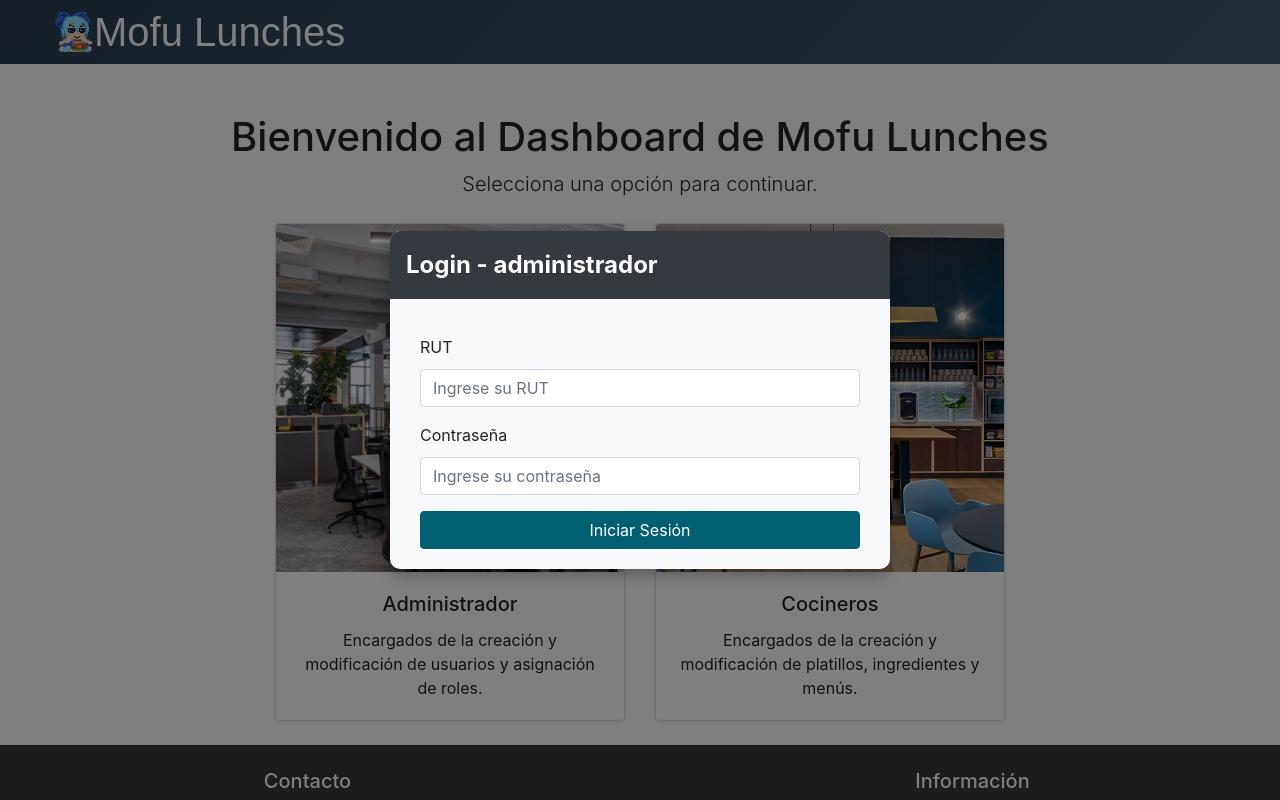
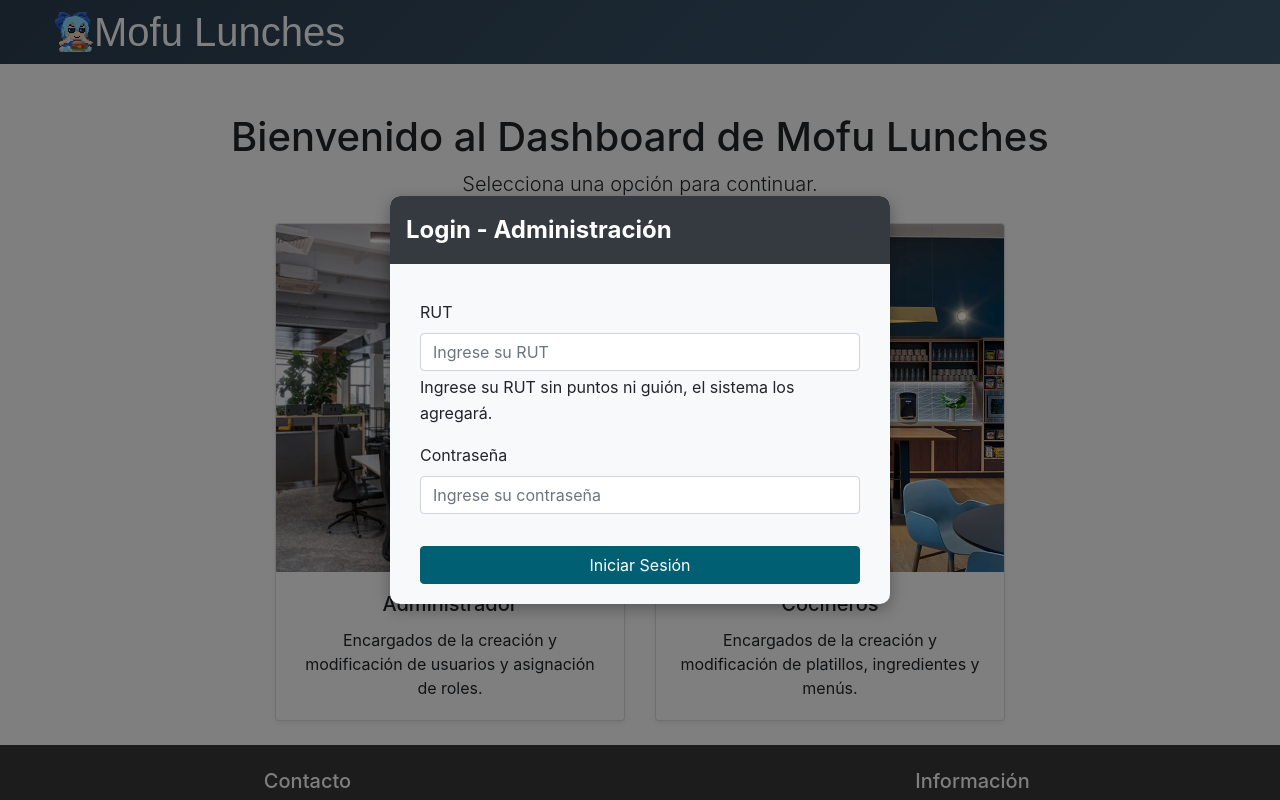
Before and after one commit to AstronautMarkus/MofuLunches-Web, a Flask app: page / in a window 1280 px wide, after a click that opens the changed part. Run offline with Flask 3, Linux system fonts and the light colour scheme; some libraries are stand-ins or nearby versions; some web fonts are replaced.

Commit message:
Modified Login with RUT decoration and error verifications.

```diff
--- a/mofulunches-web/app/static/js/login_modal.js
+++ b/mofulunches-web/app/static/js/login_modal.js
@@ -1,5 +1,19 @@
 function setModalTitle(role) {
     document.getElementById('loginModalLabel').innerText = 'Login - ' + role;
+}
+
+function formatRUT(input) {
+    let value = input.value.replace(/[^0-9kK]/g, '');
+    if (value.length > 1) {
+        value = value.slice(0, -1) + '-' + value.slice(-1);
+    }
+    if (value.length > 4) {
+        value = value.slice(0, -5) + '.' + value.slice(-5);
+    }
+    if (value.length > 8) {
+        value = value.slice(0, -9) + '.' + value.slice(-9);
+    }
+    input.value = value;
 }
 
 document.addEventListener("DOMContentLoaded", function () {
@@ -22,11 +36,23 @@ document.addEventListener("DOMContentLoaded", function () {
         flashContainer.innerHTML = '';
     });
 
+    const loadingSpinner = document.getElementById("loading-spinner");
+
     loginForm.addEventListener("submit", async function (e) {
         e.preventDefault();
 
-        const username = document.getElementById("username").value;
-        const password = document.getElementById("password").value;
+        let username = document.getElementById("username").value.trim();
+        const password = document.getElementById("password").value.trim();
+
+        if (!username || !password) {
+            flashContainer.innerHTML = '<div class="alert alert-error">RUT y contraseña son requeridos.</div>';
+            return;
+        }
+
+        // Remove formatting from RUT
+        username = username.replace(/[\.\-]/g, '');
+
+        loadingSpinner.style.display = "block";
 
         const response = await fetch("/login", {
             method: "POST",
@@ -35,6 +61,8 @@ document.addEventListener("DOMContentLoaded", function () {
             },
             body: JSON.stringify({ username, password })
         });
+
+        loadingSpinner.style.display = "none";
 
         const result = await response.json();
 
@@ -53,5 +81,4 @@ document.addEventListener("DOMContentLoaded", function () {
             }, 1500);
         }
     });
-
 });
--- a/mofulunches-web/app/templates/index.html
+++ b/mofulunches-web/app/templates/index.html
@@ -18,7 +18,7 @@
 
     <div class="row justify-content-center">
         <div class="col-md-4" data-aos="fade-up" data-aos-delay="250">
-            <a href="#" class="card-link" data-bs-toggle="modal" data-bs-target="#loginModal" onclick="setModalTitle('administrador')">
+            <a href="#" class="card-link" data-bs-toggle="modal" data-bs-target="#loginModal" onclick="setModalTitle('Administración')">
                 <div class="card mb-4 shadow-sm card-hover">
                     <img class="card-img-top" src="{{ url_for('static', filename='img/avatars/admin_image.png') }}" alt="Admin Image">
                     <div class="card-body text-center">
@@ -30,7 +30,7 @@
         </div>
 
         <div class="col-md-4" data-aos="fade-up" data-aos-delay="500">
-            <a href="#" class="card-link" data-bs-toggle="modal" data-bs-target="#loginModal" onclick="setModalTitle('cocineros')">
+            <a href="#" class="card-link" data-bs-toggle="modal" data-bs-target="#loginModal" onclick="setModalTitle('Cocineros')">
                 <div class="card mb-4 shadow-sm card-hover">
                     <img class="card-img-top" src="{{ url_for('static', filename='img/avatars/cocinero_image.png') }}" alt="Cocinero Image">
                     <div class="card-body text-center">
@@ -56,17 +56,21 @@
             <div class="modal-body">
 
                 <div id="flash-messages" class="flash-container mb-3"></div>
-
                 <form>
                     <div class="mb-3">
                         <label for="username" class="form-label">RUT</label>
-                        <input type="text" class="form-control" id="username" placeholder="Ingrese su RUT">
+                        <input type="text" class="form-control" id="username" placeholder="Ingrese su RUT" oninput="this.value = this.value.replace(/[^0-9kK]/g, '')" minlength="9" maxlength="9" onblur="formatRUT(this)">
+                        <div class="form-text">Ingrese su RUT sin puntos ni guión, el sistema los agregará.</div>
                     </div>
                     <div class="mb-3">
                         <label for="password" class="form-label">Contraseña</label>
                         <input type="password" class="form-control" id="password" placeholder="Ingrese su contraseña">
                     </div>
-                    <button type="submit" class="btn btn-primary w-100">Iniciar Sesión</button>
+                    <div class="mb-3 form-check"></div>
+                    <div class="d-flex justify-content-center">
+                        <div id="loading-spinner" class="spinner-border text-primary mt-3" role="status" style="display: none;"></div>
+                    </div>
+                    <button type="submit" class="btn btn-primary w-100 mt-3">Iniciar Sesión</button>
                 </form>
             </div>
         </div>
```
